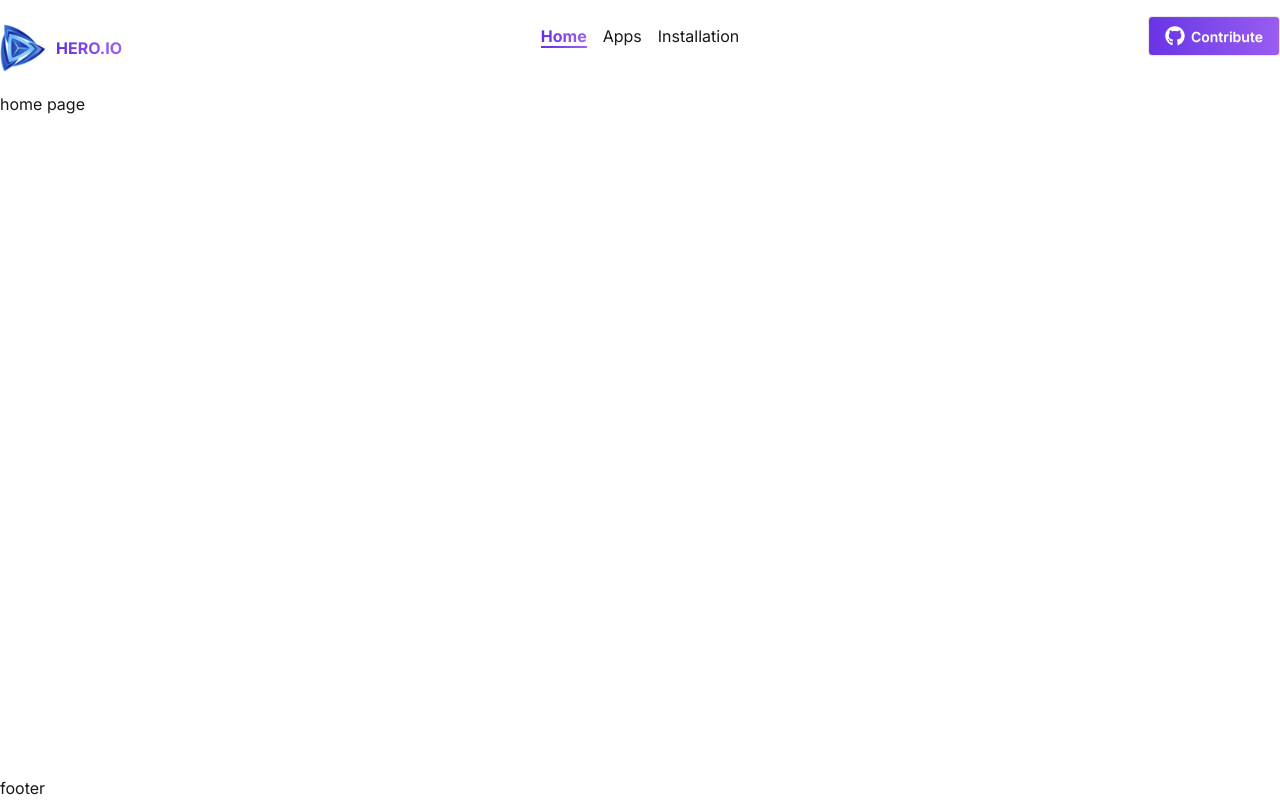
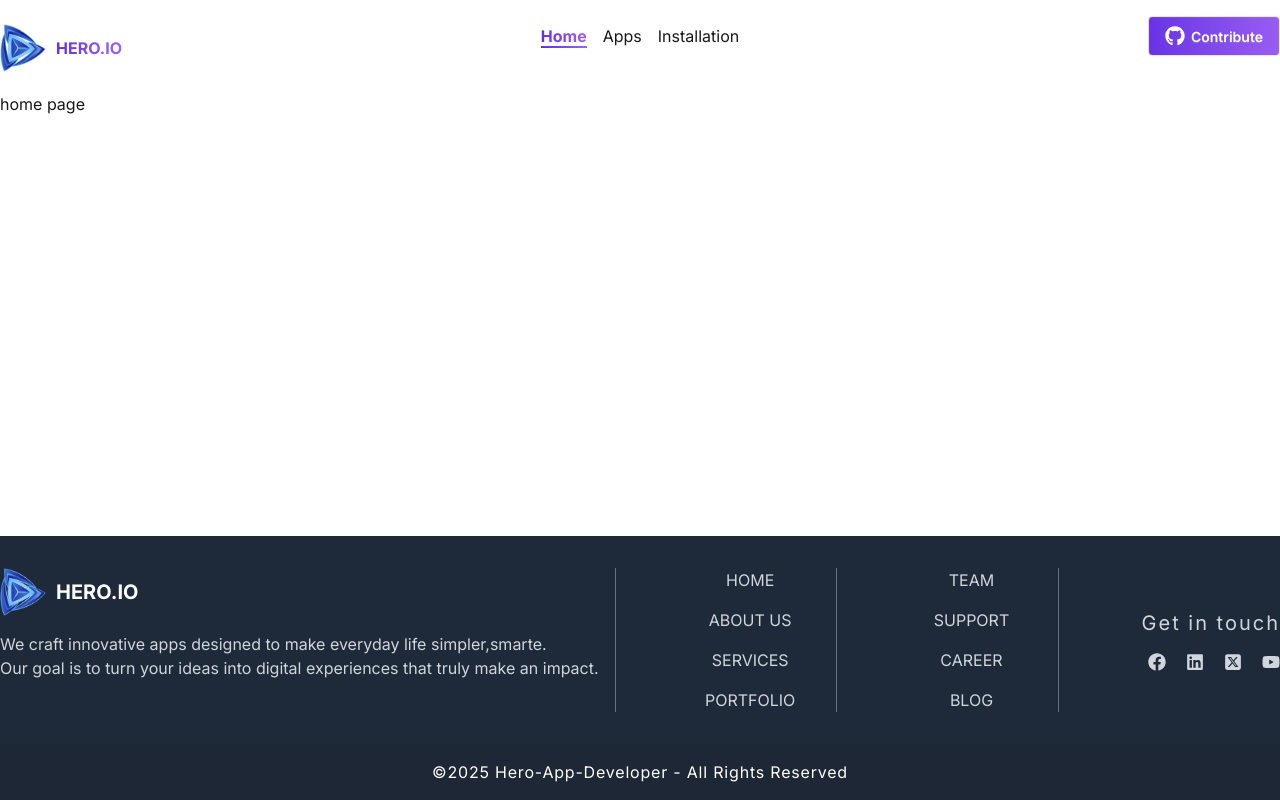
Before and after one commit to thtTAMALtht/Hero-Web-Developer, a React (Vite) app: page / in a window 1280 px wide. Built offline with nearby package versions, Linux system fonts and the light colour scheme.

Commit message:
footer added

```diff
--- a/src/Components/Footer/Footer.jsx
+++ b/src/Components/Footer/Footer.jsx
@@ -1,11 +1,94 @@
-import React from 'react';
+import React from "react";
+import Container from "../Container/Container";
+import logoImage from "../../assets/logo.png";
+import { Link } from "react-router";
+import { FaFacebook, FaLinkedin, FaYoutube } from "react-icons/fa";
+import { FaSquareXTwitter } from "react-icons/fa6";
 
 const Footer = () => {
-    return (
-        <div>
-            footer
-        </div>
-    );
+  return (
+    <div className="bg-gray-800">
+      <Container>
+        <footer className="grid grid-cols-12 lg:gap-12 py-8 space-y-12 lg:space-y-0 text-center">
+          <div className="col-span-12 lg:col-span-6 space-y-4 lg:border-r-1 border-gray-500">
+            <Link to="/" className="flex items-center justify-center lg:justify-start gap-2">
+              <img className="w-12" src={logoImage} alt="" />
+              <span className="font-bold text-white text-xl">HERO.IO</span>
+            </Link>
+            <p className="lg:text-justify text-gray-300">
+              We craft innovative apps designed to make everyday life
+              simpler,smarte.<br className="hidden lg:block"></br>Our goal is to turn your ideas into
+              digital experiences that truly make an impact.
+            </p>
+          </div>
+
+          <div className="col-span-12 lg:col-span-2 lg:border-r-1 border-gray-500 text-gray-300">
+            <ul className="space-y-4">
+              <li>
+                <Link to="/">HOME</Link>
+              </li>
+              <li>
+                <Link to="#">ABOUT US</Link>
+              </li>
+              <li>
+                <Link to="#">SERVICES</Link>
+              </li>
+              <li>
+                <Link to="#">PORTFOLIO</Link>
+              </li>
+            </ul>
+          </div>
+
+          <div className="col-span-12 lg:col-span-2 lg:border-r-1 border-gray-500 text-gray-300">
+            <ul className="space-y-4">
+              <li>
+                <Link to="#">TEAM</Link>
+              </li>
+              <li>
+                <Link to="#">SUPPORT</Link>
+              </li>
+              <li>
+                <Link to="#">CAREER</Link>
+              </li>
+              <li>
+                <Link to="#">BLOG</Link>
+              </li>
+            </ul>
+          </div>
+          <div class="col-span-12 lg:col-span-2  text-gray-300 lg:flex flex-col justify-center items-end space-y-4">
+            <h3 className="text-xl tracking-widest">Get in touch</h3>
+            <ul className="flex justify-center gap-5 text-lg">
+              <li>
+                <a href="https://www.facebook.com/" target="_blank">
+                <FaFacebook />
+                </a>
+              </li>
+              <li>
+                <a href="https://www.linkedin.com/" target="_blank">
+                <FaLinkedin />
+                </a>
+              </li>
+              <li>
+                <a href="https://x.com/" target="_blank">
+                <FaSquareXTwitter />
+                </a>
+              </li>
+              <li>
+                <a href="https://www.youtube.com/" target="_blank">
+                <FaYoutube />
+                </a>
+              </li>
+            </ul>
+          </div>
+        </footer>
+      </Container>
+      <section className="text-center py-4 bg-[#1d2735]">
+          <p className="text-white -tracking-tighter">
+            &copy;2025 Hero-App-Developer - All Rights Reserved
+          </p>
+        </section>
+    </div>
+  );
 };
 
 export default Footer;
--- a/src/Components/Navbar/Navbar.jsx
+++ b/src/Components/Navbar/Navbar.jsx
@@ -2,6 +2,7 @@ import { Link, NavLink } from "react-router";
 import logoImage from "../../assets/logo.png";
 import { FaGithub } from "react-icons/fa";
 import { MdOutlineMenu } from "react-icons/md";
+import Container from "../Container/Container";
 
 const Navbar = () => {
   const links = (
@@ -18,10 +19,15 @@ const Navbar = () => {
     </>
   );
   return (
+    <Container>
       <div className="navbar p-0">
         <div className="navbar-start flex justify-between lg:block">
           <div className="dropdown">
-          <div tabIndex={0} role="" className="cursor-pointer lg:hidden  border border-[#632ee3] rounded-sm">
+            <div
+              tabIndex={0}
+              role=""
+              className="cursor-pointer lg:hidden  border border-[#632ee3] rounded-sm"
+            >
               <MdOutlineMenu className="text-3xl text-[#632ee3]" />
             </div>
             <ul
@@ -42,9 +48,17 @@ const Navbar = () => {
           <ul className="flex gap-4">{links}</ul>
         </div>
         <div className="navbar-end">
-        <a href="https://github.com/thtTAMALtht?tab=repositories" target="_blank" className="btn bg-gradient-to-r from-[#6933E5] to-[#995CF1] "><FaGithub className="text-white text-xl" /><span className="text-white">Contribute</span></a>
+          <a
+            href="https://github.com/thtTAMALtht?tab=repositories"
+            target="_blank"
+            className="btn bg-gradient-to-r from-[#6933E5] to-[#995CF1] "
+          >
+            <FaGithub className="text-white text-xl" />
+            <span className="text-white">Contribute</span>
+          </a>
         </div>
       </div>
+    </Container>
   );
 };
 
--- a/src/Layouts/RootLayout.jsx
+++ b/src/Layouts/RootLayout.jsx
@@ -2,12 +2,10 @@ import React from "react";
 import Navbar from "../Components/Navbar/Navbar";
 import { Outlet } from "react-router";
 import Footer from "../Components/Footer/Footer";
-import Container from "../Components/Container/Container";
 
 const RootLayout = () => {
   return (
     <div>
-      <Container>
       <div className="flex flex-col min-h-screen">
         <Navbar></Navbar>
         <div className="flex-1 py-5">
@@ -15,7 +13,6 @@ const RootLayout = () => {
         </div>
         <Footer></Footer>
       </div>
-      </Container>
     </div>
   );
 };
--- a/src/index.css
+++ b/src/index.css
@@ -15,3 +15,7 @@ a.active{
    color: transparent;
    font-weight: bold;
 }
+
+ul li:hover{
+    color: #9f62f2;
+}
```
Lines whose indentation alone changed are shown as unchanged.
